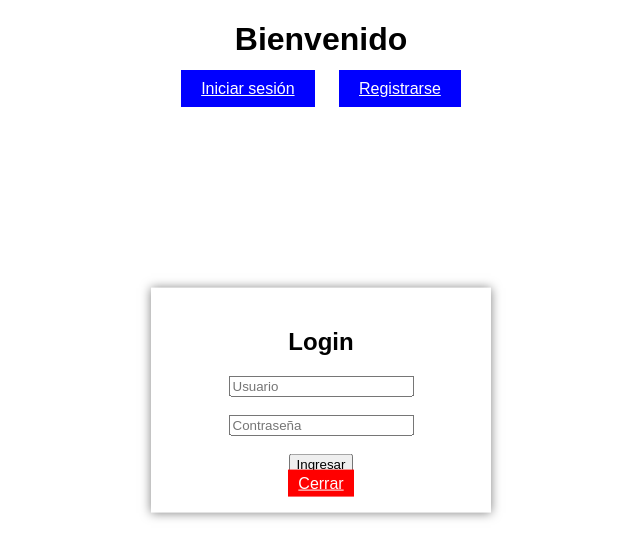
After one commit to kim-1111/NextPlay, a PHP site: page /h.html in a window 1280 px wide, after a click on "Iniciar sesión". The commit adds this page. Shown: the top 559 px of the page, without its empty margins (319-959 px from the left). Run offline with PHP 8.4, Linux system fonts and the light colour scheme.

Commit message:
modificacion pagina login

```diff
--- a/HTML/login.html
+++ b/HTML/login.html
@@ -50,6 +50,7 @@
                     <p><a href="./register.html">Don't have an account? Register!</a></p>
                 </div>
 
+
             </section>
         </main>
     </center>
--- a/HTML/registerloginwindows/register.html
+++ b/HTML/registerloginwindows/register.html
@@ -1,5 +1,3 @@
-    <center>
-    <main>
         <section class="register-container">
             <h2>Register</h2>
             <form>
@@ -64,5 +62,3 @@
                 <p><a href="./login.html">Already registered?  Log in!</a></p>
             </div>
         </section>
-    </main>
-</center>
--- a/Layout/footer.html
+++ b/Layout/footer.html
@@ -1,3 +1,3 @@
 <footer>
-    Esto es el footer
+    Esto es el f
 </footer>
--- /dev/null
+++ b/h.html
@@ -0,0 +1,95 @@
+<!DOCTYPE html>
+<html lang="es">
+<head>
+    <meta charset="UTF-8">
+    <meta name="viewport" content="width=device-width, initial-scale=1.0">
+    <title>Login/Register Flotante</title>
+    <style>
+        body {
+            font-family: Arial, sans-serif;
+            text-align: center;
+        }
+        /* Botones de abrir */
+        .btn {
+            padding: 10px 20px;
+            margin: 10px;
+            border: none;
+            background: blue;
+            color: white;
+            cursor: pointer;
+        }
+        /* Fondo oscuro */
+        .overlay {
+            position: fixed;
+            top: 0;
+            left: 0;
+            width: 100%;
+            height: 100%;
+            background: rgba(0, 0, 0, 0.5);
+            display: none; /* Oculto por defecto */
+            z-index: 9;
+        }
+        /* Modal */
+        .modal {
+            position: fixed;
+            top: 50%;
+            left: 50%;
+            transform: translate(-50%, -50%);
+            background: white;
+            padding: 20px;
+            box-shadow: 0 0 10px rgba(0, 0, 0, 0.5);
+            width: 300px;
+            display: none;
+            z-index: 10; /* Encima del fondo oscuro */
+        }
+        .close {
+            background: red;
+            color: white;
+            padding: 5px 10px;
+            border: none;
+            cursor: pointer;
+            margin-top: 10px;
+        }
+        /* Mostrar el modal cuando el ID es el objetivo */
+        #login:target, #register:target {
+            display: block;
+        }
+        #login:target ~ .overlay, #register:target ~ .overlay {
+            display: block;
+        }
+    </style>
+</head>
+<body>
+
+    <h1>Bienvenido</h1>
+    <a href="#login" class="btn">Iniciar sesión</a>
+    <a href="#register" class="btn">Registrarse</a>
+
+    <!-- Fondo Oscuro -->
+    <div class="overlay"></div>
+
+    <!-- Modal de Login -->
+    <div id="login" class="modal">
+        <h2>Login</h2>
+        <form>
+            <input type="text" placeholder="Usuario" required><br><br>
+            <input type="password" placeholder="Contraseña" required><br><br>
+            <button type="submit">Ingresar</button>
+        </form>
+        <a href="#" class="close">Cerrar</a>
+    </div>
+
+    <!-- Modal de Registro -->
+    <div id="register" class="modal">
+        <h2>Registro</h2>
+        <form>
+            <input type="text" placeholder="Usuario" required><br><br>
+            <input type="email" placeholder="Correo" required><br><br>
+            <input type="password" placeholder="Contraseña" required><br><br>
+            <button type="submit">Registrarse</button>
+        </form>
+        <a href="#" class="close">Cerrar</a>
+    </div>
+
+</body>
+</html>
```
Also changed, not shown: CSS/principal.css (+40 -2 lines), CSS/styleLogin.css (+28 -7 lines), HTML/perfil.html (added, +39 -0 lines), HTML/principal.html (+13 -2 lines), HTML/registerloginwindows/login.html (+5 -3 lines), HTML/test.html (added, +63 -0 lines), Layout/include.js (+48 -3 lines), Layout/layout.css (+19 -13 lines), Layout/navbar.html (+25 -7 lines), php/controller.php (+26 -20 lines).
